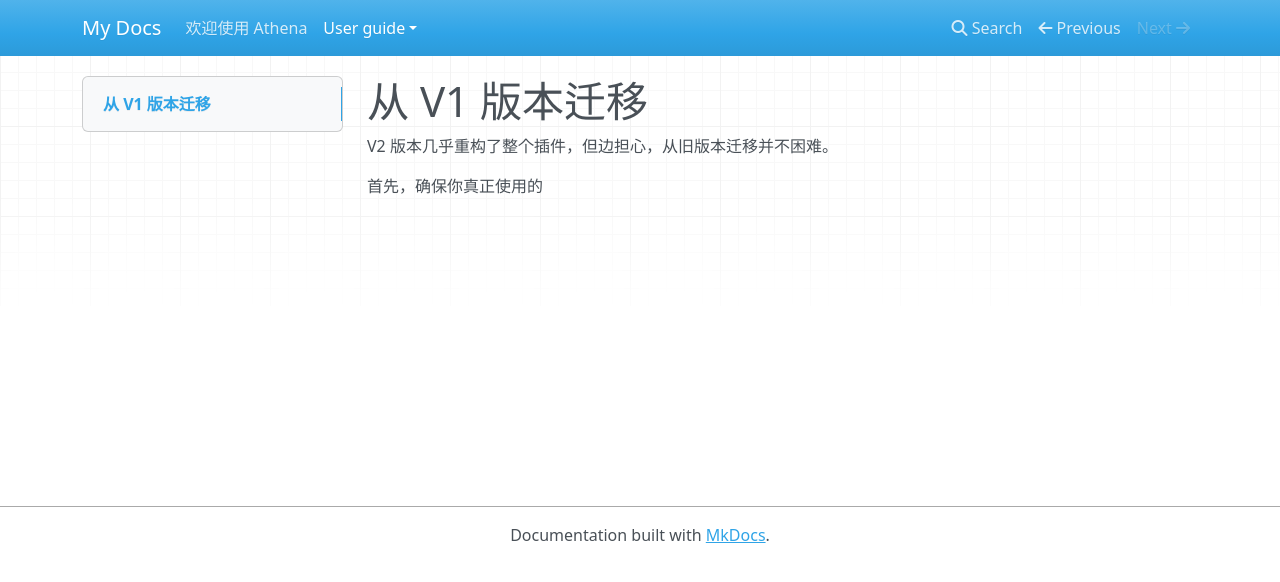
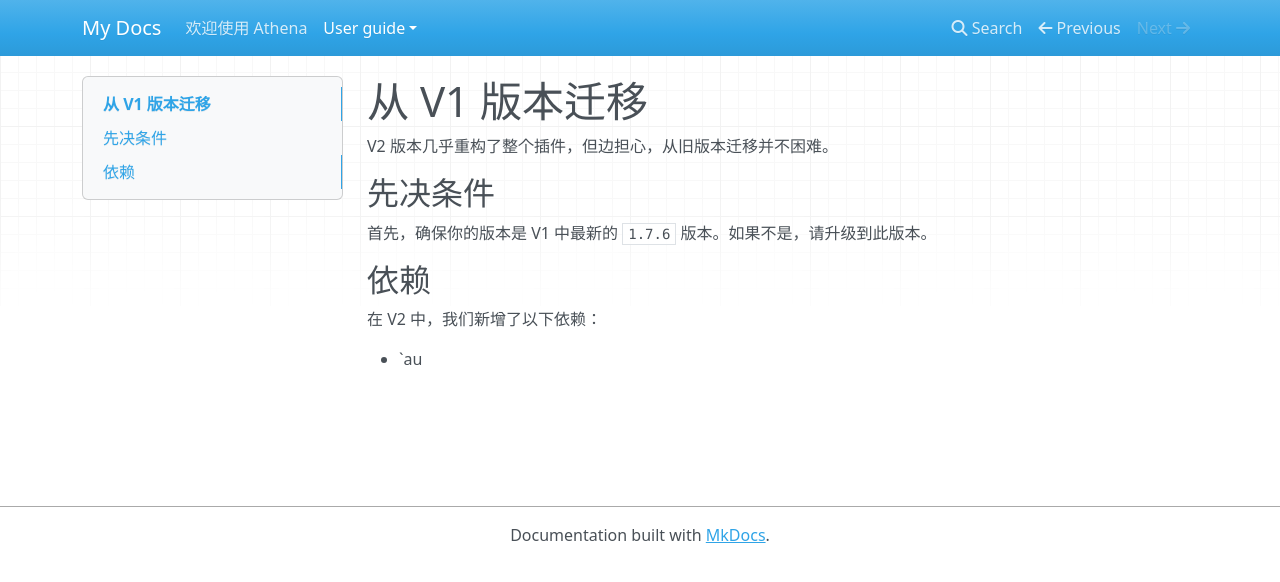
Before and after one commit to HydroGest/AthenaDocsNG, an MkDocs documentation site: the page built from docs/user-guide/migrate-from-v1.md.md, in a window 1280 px wide. Shown: the top 582 px of the page. Built offline with MkDocs 1.6.1, drawn with Linux system fonts in a browser that asks for light colours; nearby versions of some CDN libraries.

Commit message:
docs/user-guide/migrate-from-v1.md.md updated from https://stackedit.cn/

```diff
--- a/docs/user-guide/migrate-from-v1.md.md
+++ b/docs/user-guide/migrate-from-v1.md.md
@@ -2,7 +2,17 @@
 
 V2 版本几乎重构了整个插件，但边担心，从旧版本迁移并不困难。
 
-首先，确保你真正使用的
+## 先决条件
+
+首先，确保你的版本是 V1 中最新的 `1.7.6` 版本。如果不是，请升级到此版本。
+
+## 依赖
+
+在 V2 中，我们新增了以下依赖：
+
+- `au
+
+
 <!--stackedit_data:
-eyJoaXN0b3J5IjpbLTg5MzYyODc0NF19
+eyJoaXN0b3J5IjpbLTE2NTA4MzUyXX0=
 -->
```
